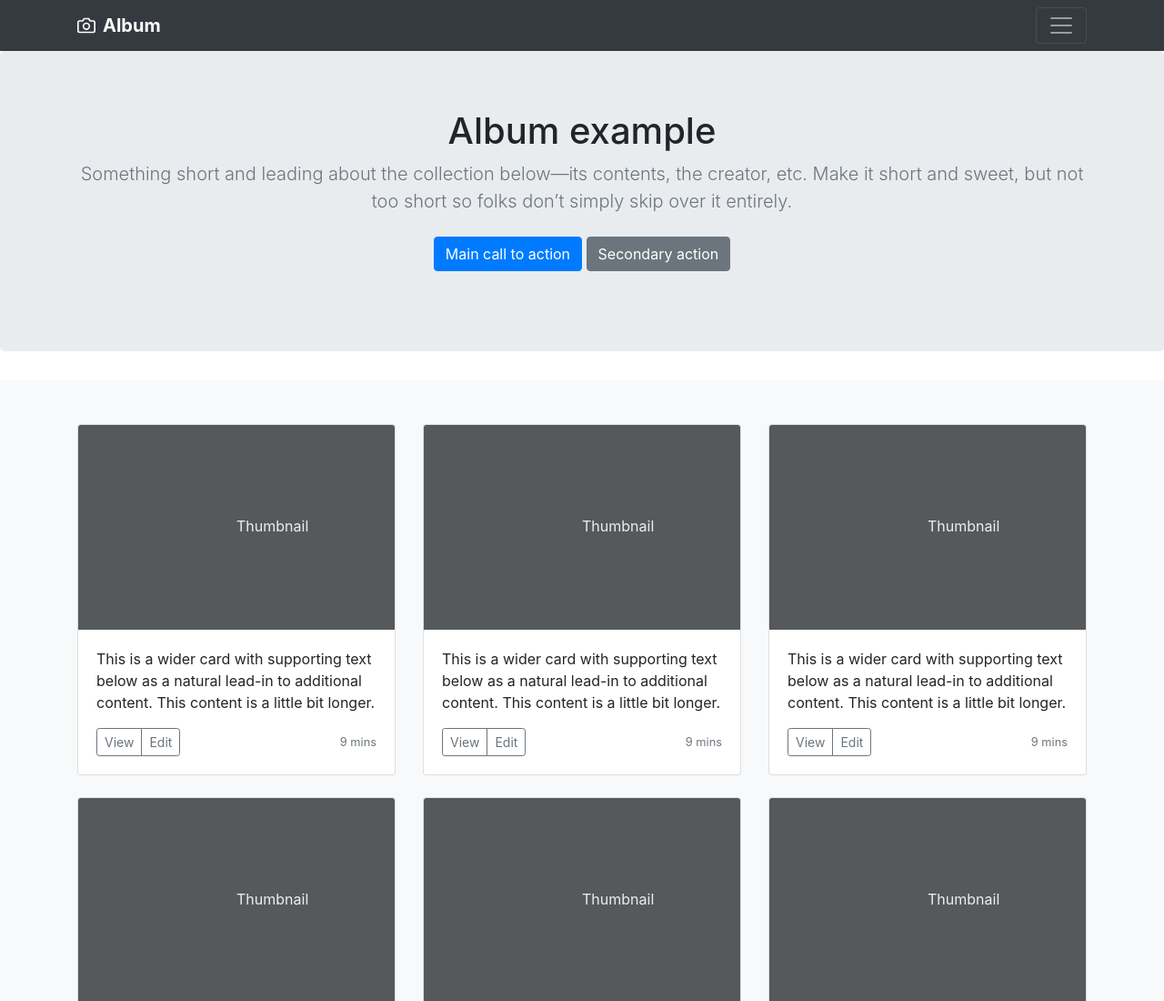
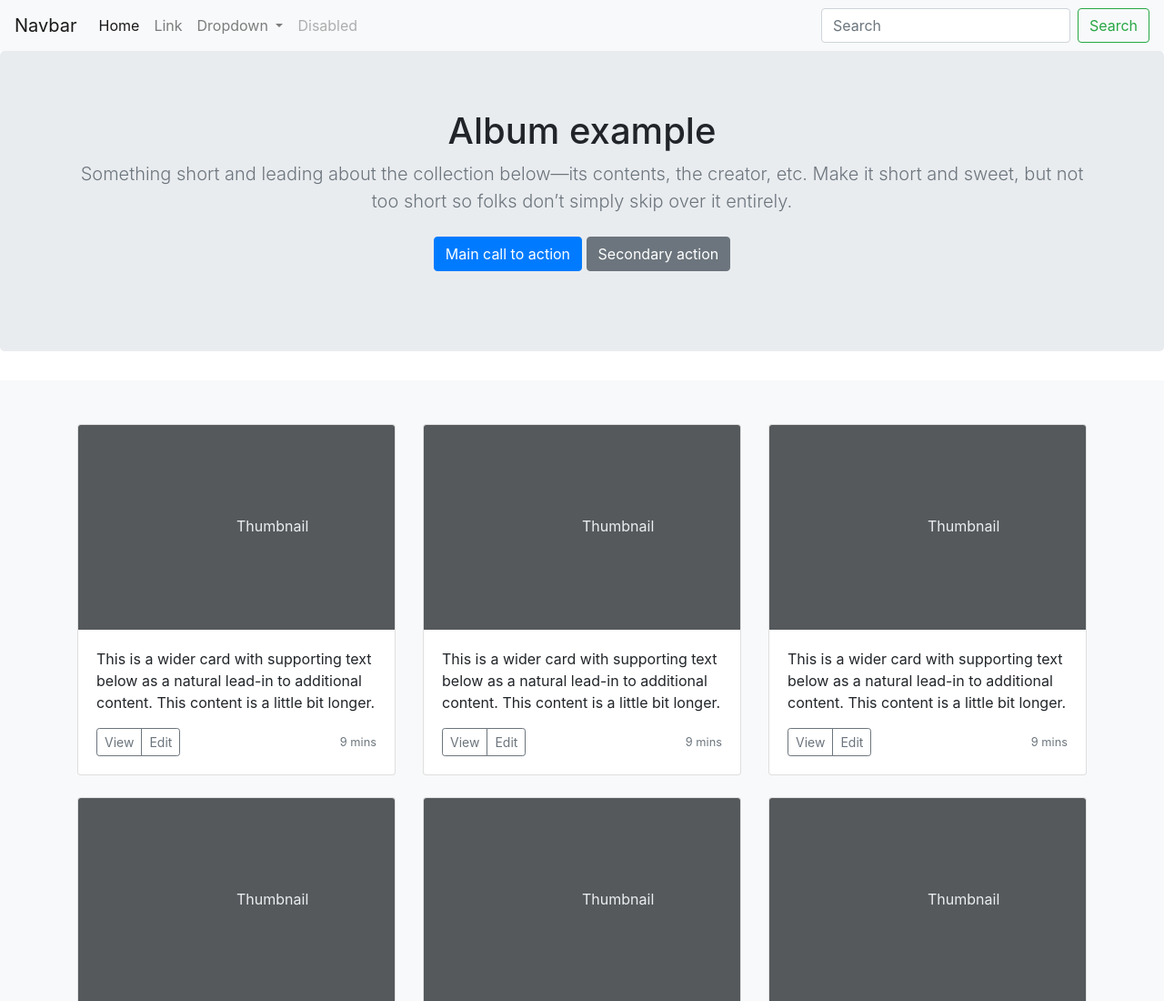
Before and after one commit to bexarstage/bexarstage, a plain HTML site: page index.html in a window 1280 px wide. Shown: the top 1100 px of the page at 91% size. Drawn offline with nearby package versions, Linux system fonts and the light colour scheme.

Commit message:
Update Navbar

```diff
--- a/index.html
+++ b/index.html
@@ -5,48 +5,47 @@
 		<meta name="viewport" content="width=device-width, initial-scale=1, shrink-to-fit=no">
 		<meta name="description" content="">
 		<title>Album example · Bootstrap</title>
-		<!-- Bootstrap core CSS -->
 		<link rel="stylesheet" href="https://maxcdn.bootstrapcdn.com/bootstrap/4.0.0/css/bootstrap.min.css">
 		<style>
 
 		</style>
-		<!-- Custom styles for this template -->
-		<link href="album.css" rel="stylesheet">
 	</head>
 	<body>
 		<header>
-			<div class="collapse bg-dark" id="navbarHeader">
-				<div class="container">
-					<div class="row">
-						<div class="col-sm-8 col-md-7 py-4">
-							<h4 class="text-white">About</h4>
-							<p class="text-muted">Add some information about the album below, the author, or any other background context. Make it a few sentences long so folks can pick up some informative tidbits. Then, link them off to some social networking sites or contact information.</p>
-						</div>
-						<div class="col-sm-4 offset-md-1 py-4">
-							<h4 class="text-white">Contact</h4>
-							<ul class="list-unstyled">
-								<li><a href="#" class="text-white">Follow on Twitter</a></li>
-								<li><a href="#" class="text-white">Like on Facebook</a></li>
-								<li><a href="#" class="text-white">Email me</a></li>
-							</ul>
-						</div>
-					</div>
+			<nav class="navbar navbar-expand-lg navbar-light bg-light">
+				<a class="navbar-brand" href="#">Navbar</a>
+				<button class="navbar-toggler" type="button" data-toggle="collapse" data-target="#navbarSupportedContent" aria-controls="navbarSupportedContent" aria-expanded="false" aria-label="Toggle navigation">
+				<span class="navbar-toggler-icon"></span>
+				</button>
+				<div class="collapse navbar-collapse" id="navbarSupportedContent">
+					<ul class="navbar-nav mr-auto">
+						<li class="nav-item active">
+							<a class="nav-link" href="#">Home <span class="sr-only">(current)</span></a>
+						</li>
+						<li class="nav-item">
+							<a class="nav-link" href="#">Link</a>
+						</li>
+						<li class="nav-item dropdown">
+							<a class="nav-link dropdown-toggle" href="#" id="navbarDropdown" role="button" data-toggle="dropdown" aria-haspopup="true" aria-expanded="false">
+							Dropdown
+							</a>
+							<div class="dropdown-menu" aria-labelledby="navbarDropdown">
+								<a class="dropdown-item" href="#">Action</a>
+								<a class="dropdown-item" href="#">Another action</a>
+								<div class="dropdown-divider"></div>
+								<a class="dropdown-item" href="#">Something else here</a>
+							</div>
+						</li>
+						<li class="nav-item">
+							<a class="nav-link disabled" href="#">Disabled</a>
+						</li>
+					</ul>
+					<form class="form-inline my-2 my-lg-0">
+						<input class="form-control mr-sm-2" type="search" placeholder="Search" aria-label="Search">
+						<button class="btn btn-outline-success my-2 my-sm-0" type="submit">Search</button>
+					</form>
 				</div>
-			</div>
-			<div class="navbar navbar-dark bg-dark shadow-sm">
-				<div class="container d-flex justify-content-between">
-					<a href="#" class="navbar-brand d-flex align-items-center">
-						<svg xmlns="http://www.w3.org/2000/svg" width="20" height="20" fill="none" stroke="currentColor" stroke-linecap="round" stroke-linejoin="round" stroke-width="2" aria-hidden="true" class="mr-2" viewBox="0 0 24 24" focusable="false">
-							<path d="M23 19a2 2 0 0 1-2 2H3a2 2 0 0 1-2-2V8a2 2 0 0 1 2-2h4l2-3h6l2 3h4a2 2 0 0 1 2 2z"/>
-							<circle cx="12" cy="13" r="4"/>
-						</svg>
-						<strong>Album</strong>
-					</a>
-					<button class="navbar-toggler" type="button" data-toggle="collapse" data-target="#navbarHeader" aria-controls="navbarHeader" aria-expanded="false" aria-label="Toggle navigation">
-					<span class="navbar-toggler-icon"></span>
-					</button>
-				</div>
-			</div>
+			</nav>
 		</header>
 		<main role="main">
 			<section class="jumbotron text-center">
```
